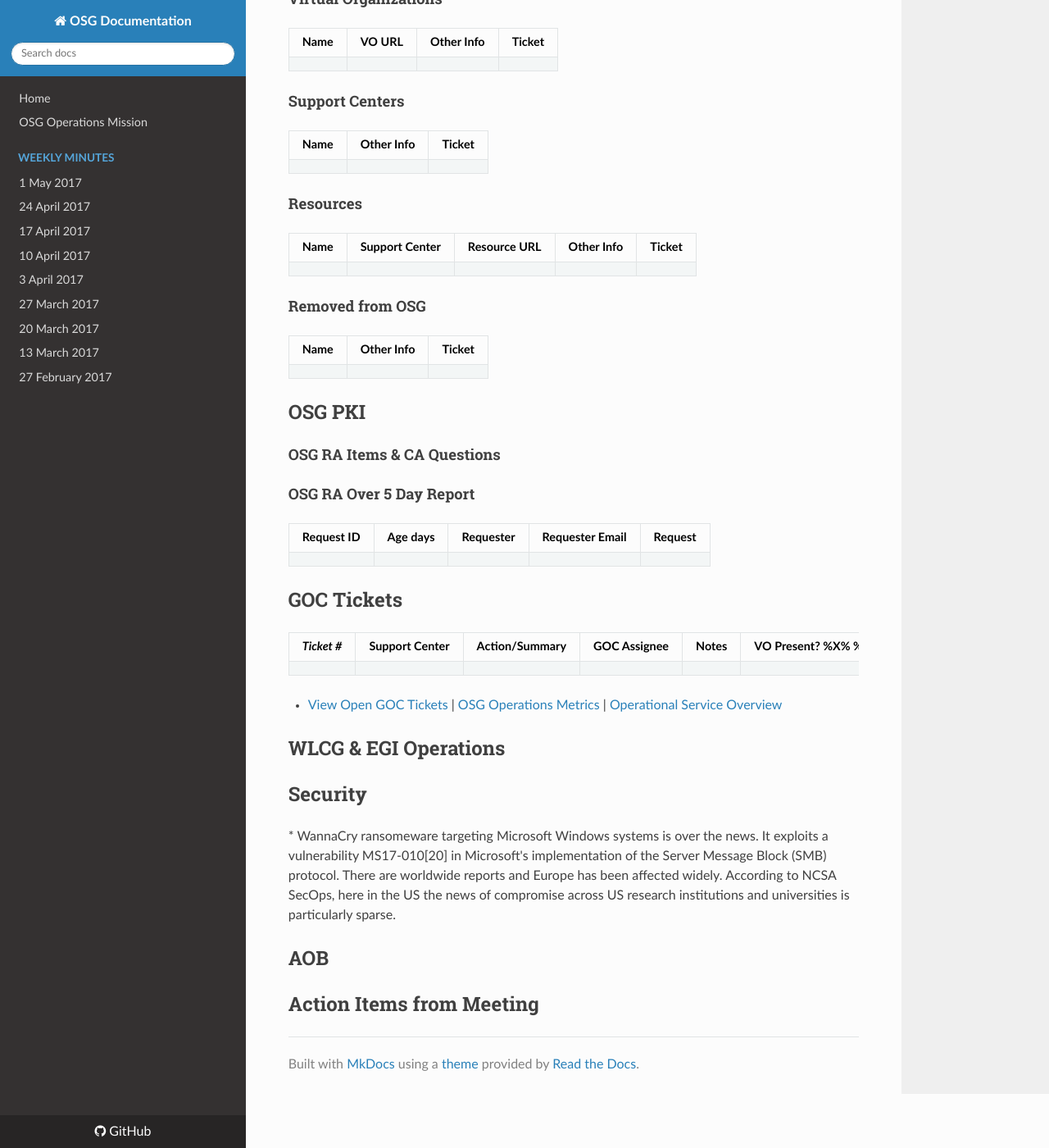
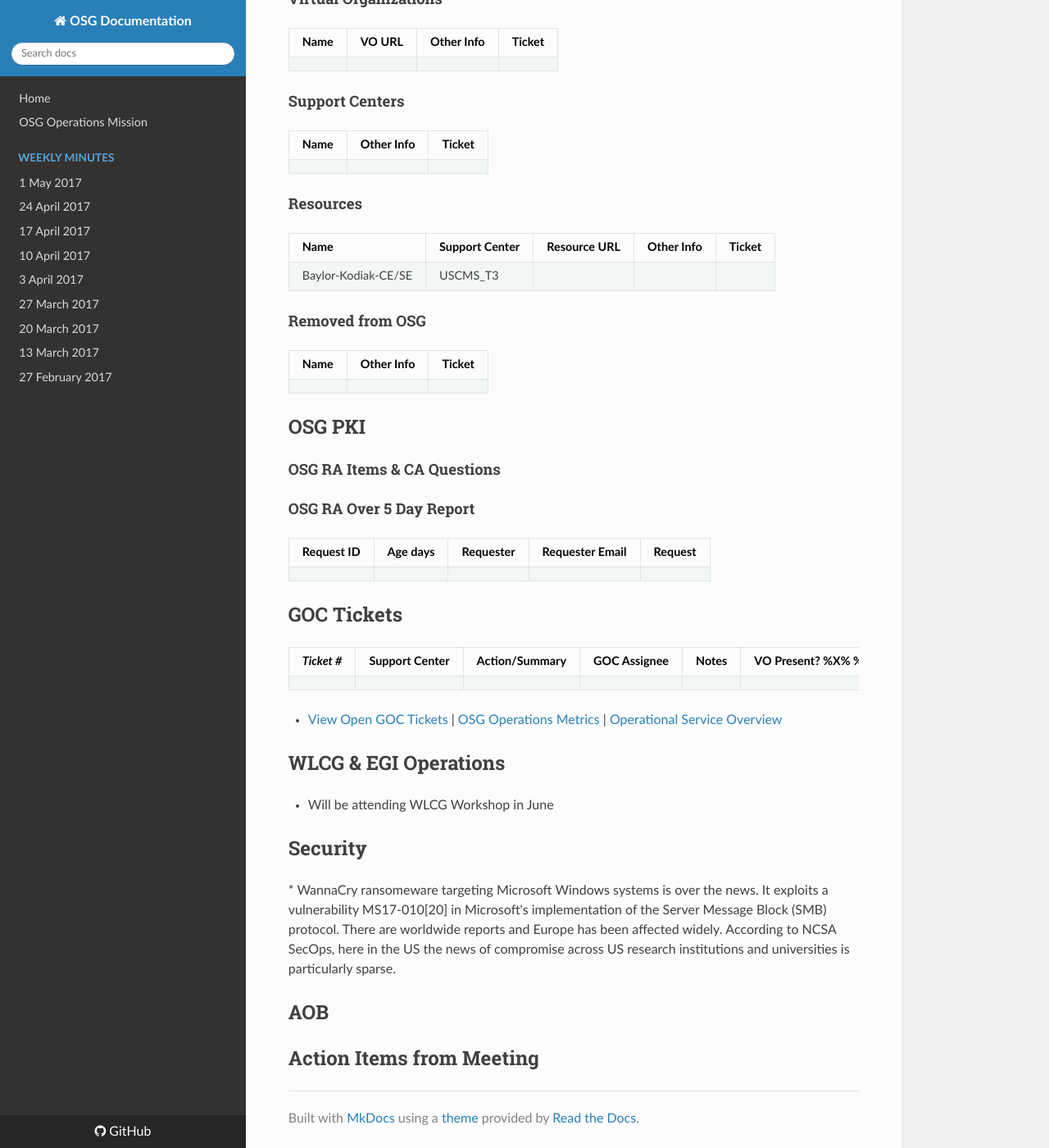
Before and after one commit to osg-htc/operations, an MkDocs documentation site: the page built from docs/WeeklyMinutes/15May2017.md, in a window 1280 px wide and 1400 px high, scrolled down 1954 px. Shown: the whole window at 82% size. Built offline with MkDocs 1.6.1, drawn with Linux system fonts in a browser that asks for light colours; nearby versions of some CDN libraries; old or Windows-style settings are respelled for this version of MkDocs.

Commit message:
Update 15May2017.md

```diff
--- a/docs/WeeklyMinutes/15May2017.md
+++ b/docs/WeeklyMinutes/15May2017.md
@@ -47,6 +47,7 @@
 #### Resources
 | Name | Support Center | Resource URL | Other Info | Ticket |
 | ---- | -------------- | ------------ | ---------- | ------ |
+| Baylor-Kodiak-CE/SE | USCMS_T3 |
 
 #### Removed from OSG
 | Name | Other Info | Ticket |
@@ -70,6 +71,7 @@
 
 
 ## WLCG & EGI Operations
+   * Will be attending WLCG Workshop in June
 
 ## Security
    * WannaCry ransomeware targeting Microsoft Windows systems is over the news. It exploits a vulnerability MS17-010[20] in Microsoft's implementation of the Server Message Block (SMB) protocol. There are worldwide reports and Europe has been affected widely. According to NCSA SecOps, here in the US the news of compromise across US research institutions and universities is particularly sparse.
```
